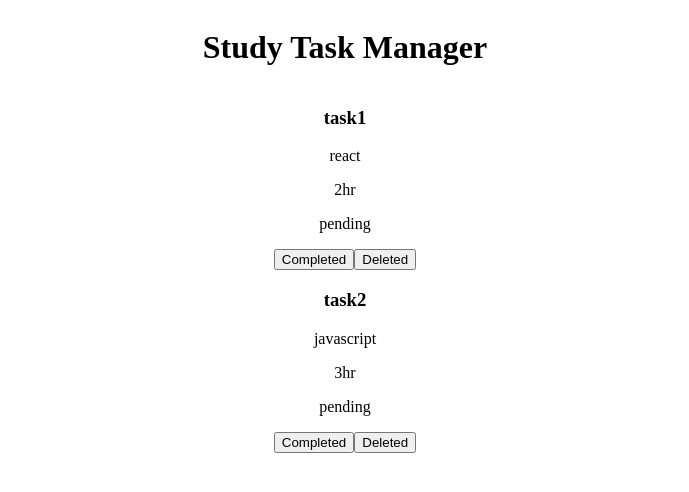
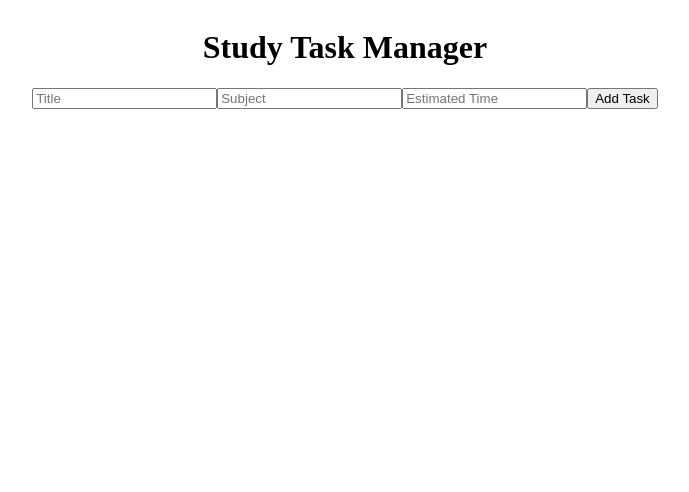
Before and after one commit to abhi-agrahari/Study-Task-Manager, a React (Vite) app: page / in a window 1280 px wide. Shown: the top 492 px of the page, without its empty margins (295-984 px from the left). Built offline with nearby package versions, Linux system fonts and the light colour scheme.

Commit message:
Added add task feature

```diff
--- a/src/App.jsx
+++ b/src/App.jsx
@@ -1,27 +1,28 @@
-import { useState } from 'react'
+import { useEffect, useState } from 'react'
 import './App.css'
 import TaskCard from './components/TaskCard'
+import TaskForm from './components/TaskForm'
 
 function App() {
 
-  const tasks = [
-    {
-      "title" : "task1",
-      "subject" : "react",
-      "estimatedTime" : "2hr",
-      "status" : "pending"
-    },
-    {
-      "title" : "task2",
-      "subject" : "javascript",
-      "estimatedTime" : "3hr",
-      "status" : "pending"
-    }
-  ]
+  const [tasks, setTasks] = useState([])
+
+  const [formData, setFormData] = useState({})
+
+  const addTask = () => {
+    setTasks((prev) => [
+      ...prev,
+      formData
+    ])
+
+    console.log(tasks)
+  }
 
   return (
     <>
       <h1> Study Task Manager </h1>
+
+      <TaskForm formData={formData} setFormData={setFormData} addTask={addTask} />
 
       {
         tasks.map((task) => (
--- /dev/null
+++ b/src/components/TaskForm.jsx
@@ -0,0 +1,50 @@
+import { useState } from "react"
+
+function TaskForm({ formData, setFormData, addTask }){
+
+    //const [formData, setFormData] = useState({})
+
+    const handleChange = ((event) => {
+        const {name, value} = event.target
+
+        setFormData({
+            ...formData,
+            [name] : value
+        })
+    })
+
+    const handleSubmit = ((event) => {
+        event.preventDefault()
+
+        addTask()
+
+        console.log(formData)
+    })
+
+    return (
+        <form onSubmit={handleSubmit}>
+            <input
+                type="text"
+                name="title"
+                placeholder="Title"
+                onChange={handleChange}
+            />
+            <input
+                type="text"
+                name="subject"
+                placeholder="Subject"
+                onChange={handleChange}
+            />
+            <input
+                type="text"
+                name="estimatedTime"
+                placeholder="Estimated Time"
+                onChange={handleChange}
+            />
+
+            <button type="submit"> Add Task </button>
+        </form>
+    )
+}
+
+export default TaskForm
```
